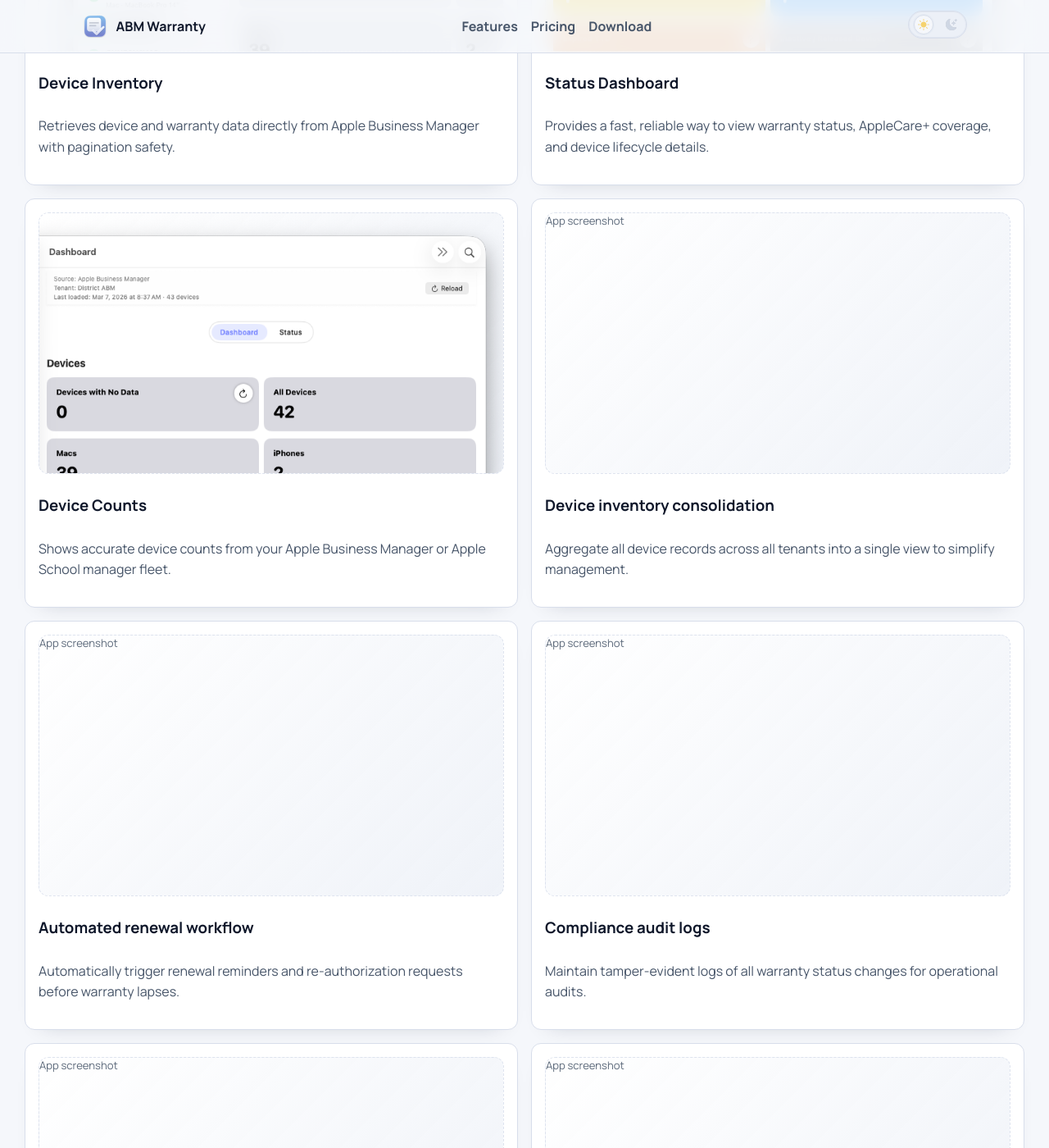
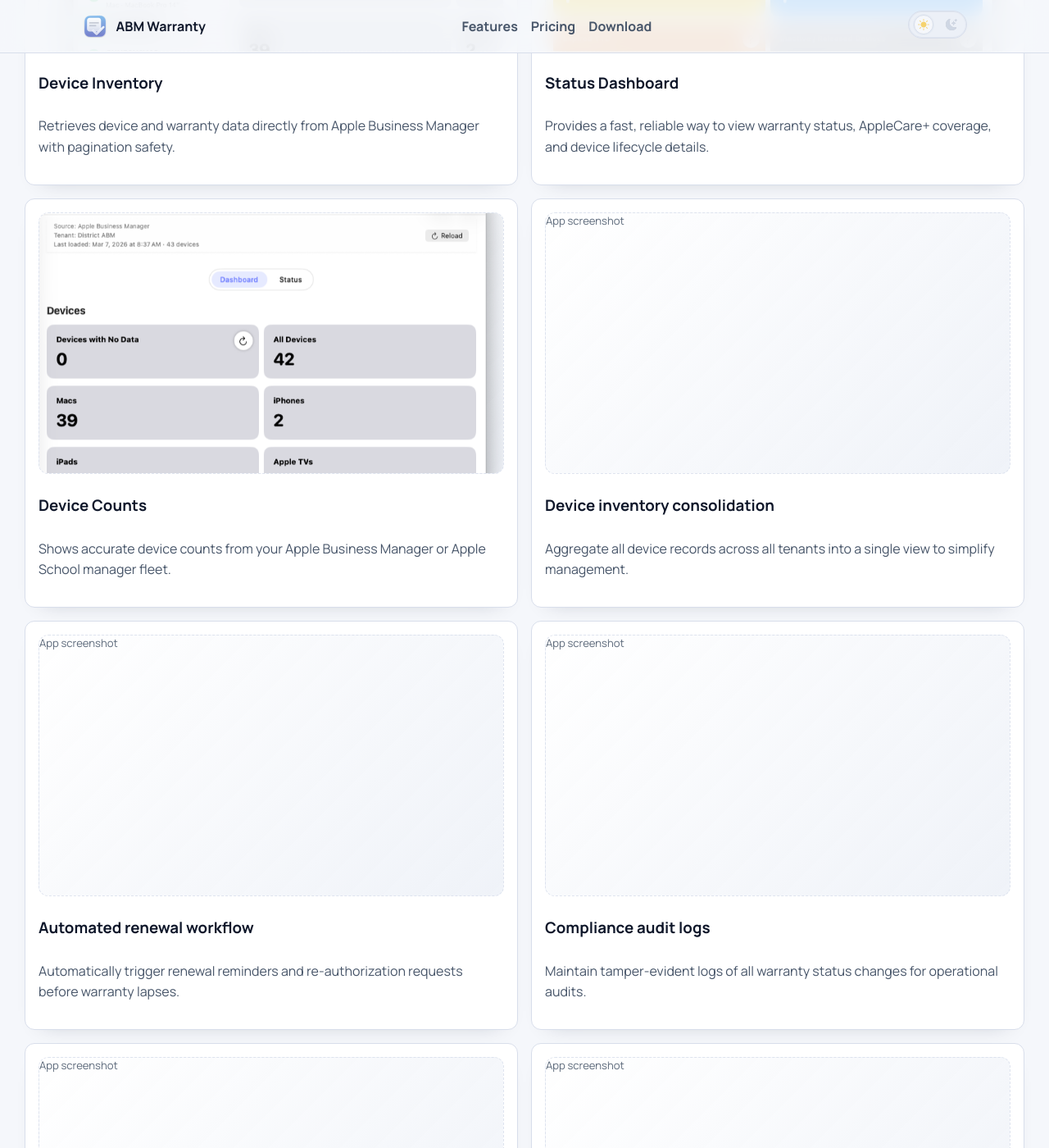
Before and after one commit to jonbrown21/abmwarranty, a Jekyll site: the page built from index.md, in a window 1280 px wide and 1400 px high, scrolled down 1142 px. Shown: the whole window at 82% size. Built offline with Jekyll 4.4.1, drawn with Linux system fonts in a browser that asks for light colours.

Commit message:
style: center feature 3 clipped image vertically while preserving right nudge

```diff
--- a/assets/css/main.css
+++ b/assets/css/main.css
@@ -538,10 +538,10 @@ html[data-theme='dark'] .theme-icon-light { color: #9ca9c0; opacity: 0.35; }
 
 .feature-card #feature-card-3-image {
   object-fit: cover;
-  object-position: right top;
+  object-position: right center;
   transform: scale(1.45);
   transform-origin: right top;
-  translate: 20px 0;
+  translate: 20px -12px;
 }
 
 .feature-card:hover #feature-card-1-image,
```
